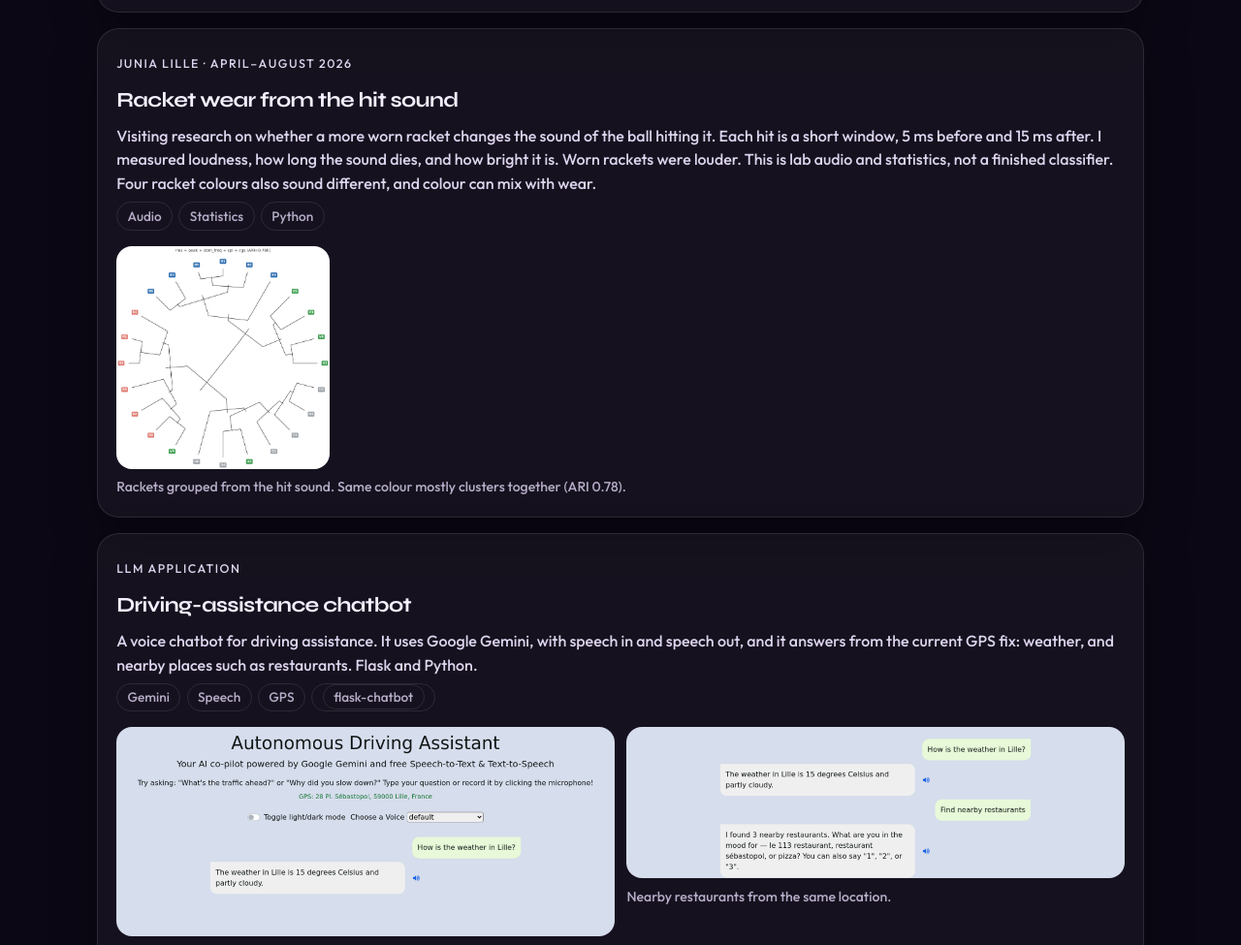
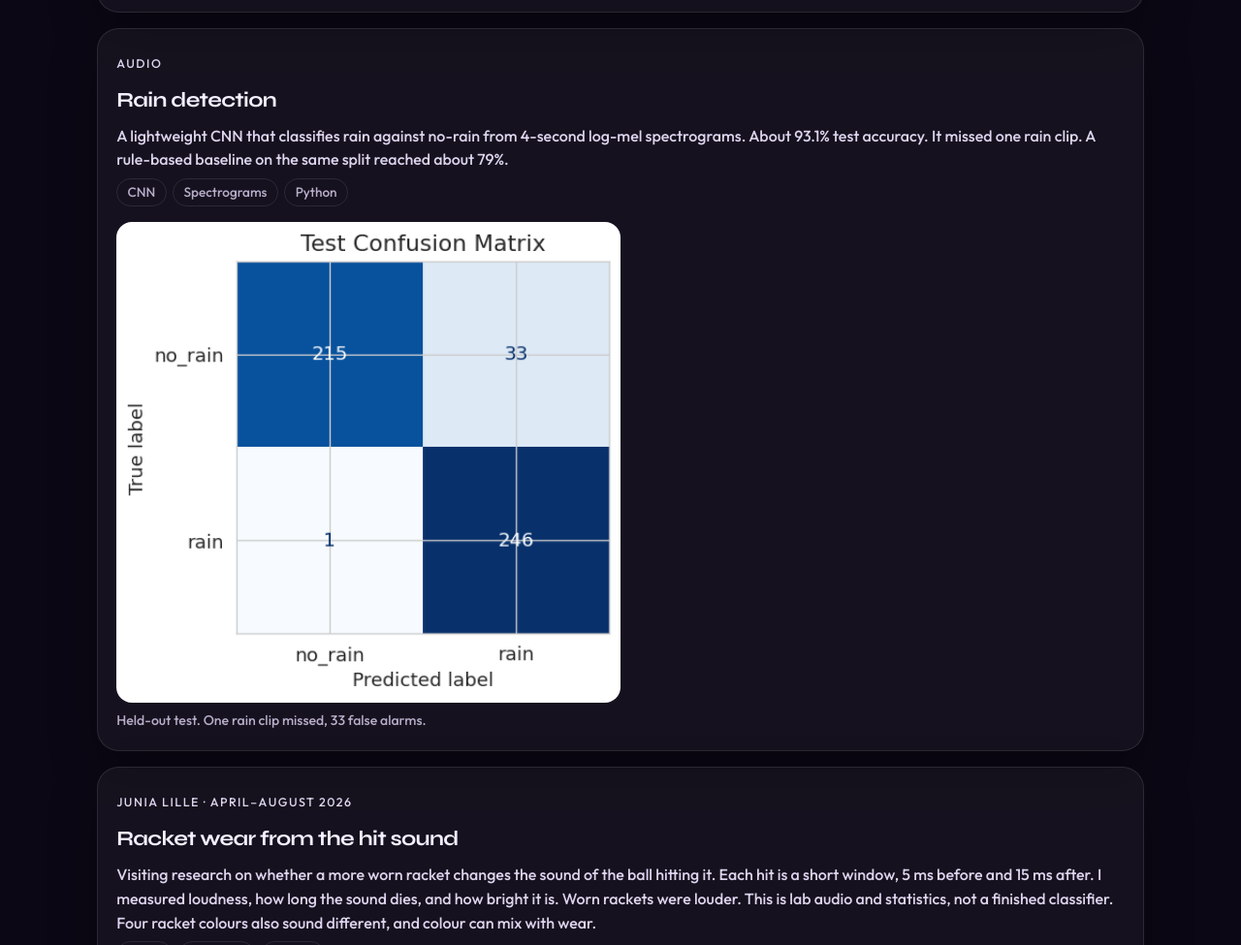
Before and after one commit to AmaniNajlaoui/AmaniNajlaoui.github.io, a plain HTML site: page index.html in a window 1280 px wide. Shown: the part 3435-4410 px from the top of the page at 97% size. Drawn offline with Linux system fonts and the light colour scheme.

Commit message:
Add the rain-detection CNN as its own project.

```diff
--- a/index.html
+++ b/index.html
@@ -94,12 +94,25 @@
         <div class="feature-copy">
           <p class="eyebrow">Audio · IEEE CiSt 2025</p>
           <h3>Sound classification on a vehicle</h3>
-          <p>A siren CNN on an electric vehicle with ROS: about 99% validation accuracy and about 177 ms. First author. A separate rain CNN reached about 93.1% test accuracy. The labelled sets also cover horns, traffic, and speech.</p>
+          <p>A siren CNN on an electric vehicle with ROS: about 99% validation accuracy and about 177 ms. First author. The labelled sets also cover horns, traffic, and speech.</p>
           <p class="tags"><span>CNNs</span><span>Spectrograms</span><span>ROS</span></p>
         </div>
         <figure>
           <img src="images/vehicle.gif" alt="Cockpit of the electric vehicle, with two screens showing the road ahead.">
           <figcaption>The electric vehicle. The sound model ran on board with ROS.</figcaption>
+        </figure>
+      </article>
+
+      <article class="feature rain">
+        <div class="feature-copy">
+          <p class="eyebrow">Audio</p>
+          <h3>Rain detection</h3>
+          <p>A lightweight CNN that classifies rain against no-rain from 4-second log-mel spectrograms. About 93.1% test accuracy. It missed one rain clip. A rule-based baseline on the same split reached about 79%.</p>
+          <p class="tags"><span>CNN</span><span>Spectrograms</span><span>Python</span></p>
+        </div>
+        <figure>
+          <img src="images/rain-confusion.png" alt="Test confusion matrix for rain versus no-rain. One rain clip was missed.">
+          <figcaption>Held-out test. One rain clip missed, 33 false alarms.</figcaption>
         </figure>
       </article>
 
--- a/styles.css
+++ b/styles.css
@@ -192,7 +192,7 @@ figcaption { color: var(--muted); font-size: 0.88rem; margin-top: 0.55rem; }
   gap: 0.9rem;
 }
 
-.paddle, .vehicle, .assistant, .face, .racket { margin-top: 0.9rem; }
+.paddle, .vehicle, .assistant, .face, .racket, .rain { margin-top: 0.9rem; }
 
 .football img {
   width: calc(100% + 2.4rem);
```
Also changed, not shown: images/rain-confusion.png (added).
